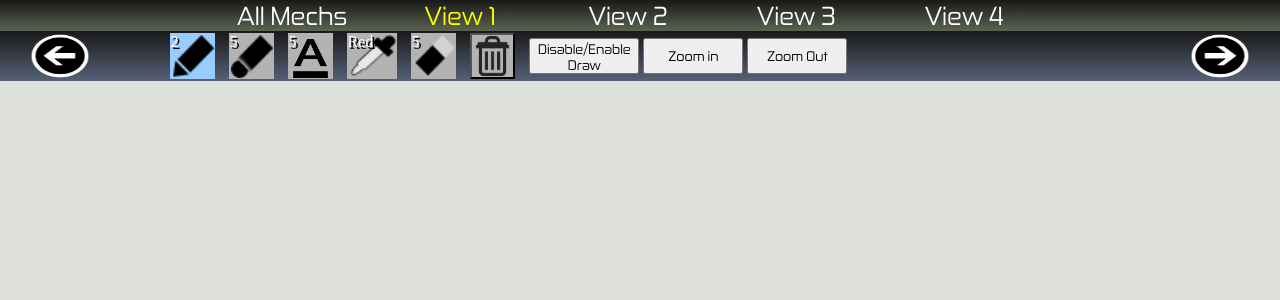
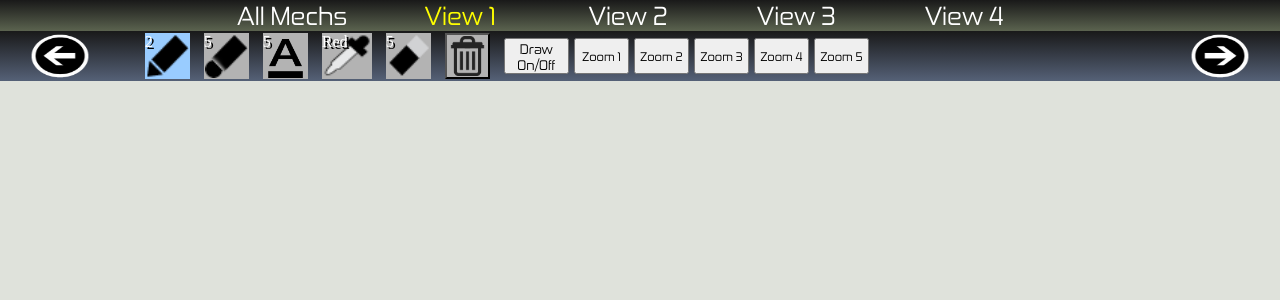
Before and after one commit to NateThurmond/MechMarkup, a PHP site: page /view1.php in a window 1280 px wide. Shown: the top 300 px of the page. Run offline with PHP 8.4, Linux system fonts and the light colour scheme; data that the repository does not hold is empty; a stand-in replaces the project's code that opens the database connection; some libraries are stand-ins or nearby versions.

Commit message:
Changed zoom mode to use buttons for different zoom sections rather than clicking to zoom in on sections

```diff
--- a/css/view.css
+++ b/css/view.css
@@ -44,11 +44,11 @@ body * {
 }
 
 #controlLeft, #controlRight {
-    width: 12%;
+    width: 10%;
 }
 
 #controlCenter {
-    width: 74%;
+    width: 78%;
 }
 
 .penSelect, .circleSelect, .eraserSelect, .drawColorSelect, .textSelect {
@@ -120,15 +120,36 @@ body * {
     background-color: #b3b3b3;
 }
 
-#disableDraw, #zoomIn, #zoomOut {
+#disableDraw {
+    padding-left: 2px;
+    padding-right: 2px;
     vertical-align: top;
     font-family: zekton, sans-serif;
     display: inline-block;
-    min-width: 100px;
-    max-width: 110px;
+    min-width: 65px;
+    max-width: 65px;
     min-height: 36px;
     height: 36px;
     margin-top: 7px;
+}
+
+.zoomButton {
+    margin-left: 1px;
+    padding-left: 1px;
+    padding-right: 1px;
+    font-size: 12px !important;
+    vertical-align: top;
+    font-family: zekton, sans-serif;
+    display: inline-block;
+    min-height: 36px;
+    height: 36px;
+    margin-top: 7px;
+    min-width: 55px;
+    max-width: 55px;
+}
+
+.zoomHighlight {
+    color: blue !important;
 }
 
 #floatBar {
--- a/js/view.js
+++ b/js/view.js
@@ -19,7 +19,6 @@ $(document).ready(function() {
     var pdfHeight = 0;
     var pdfWidth = 0;
     var zoomModeActive = false;
-    var zoomModeSet = false;
     var zoomArea = "critZoom";
 
     /*   VARIABLES SET BY USERS */
@@ -158,56 +157,36 @@ $(document).ready(function() {
 
             if (isMobile) {
                 $('.canvas').bind('touchstart', function(e) {
-                    if (zoomModeSet) {
-                        calcZoomScope(e.originalEvent.touches[0].clientX, e.originalEvent.touches[0].clientY);
-                    }
-                    else {
                     var offsets = calcXY(e.originalEvent.touches[0].clientX, e.originalEvent.touches[0].clientY,
                         halfPageWidth, halfPageHeight, marginTop, zoomModeActive);
                     handleMouseDown(offsets[0], offsets[1]);
-                    }
                 })
                 $('.canvas').bind('touchmove', function(e) {
-                    if (! zoomModeSet) {
                     var offsets = calcXY(e.originalEvent.touches[0].clientX, e.originalEvent.touches[0].clientY,
                         halfPageWidth, halfPageHeight, marginTop, zoomModeActive);
                     handleMouseMove(offsets[0], offsets[1]);
-                    }
                 })
                 $('.canvas').bind('click', function(e) {
-                    if (! zoomModeSet) {
                     var offsets = calcXY(e.clientX, e.clientY, halfPageWidth, halfPageHeight, marginTop, zoomModeActive);
                     handleMouseMove(offsets[0], offsets[1]);
-                    }
                 })
             }
             else {
                 $('.canvas').bind('mousedown', function(e) {
-                    if (zoomModeSet) {
-                        calcZoomScope(e.clientX, e.clientY);
-                    }
-                    else {
                     var offsets = calcXY(e.clientX, e.clientY, halfPageWidth, halfPageHeight, marginTop, zoomModeActive);
                     handleMouseDown(offsets[0], offsets[1]);
-                    }
                 })
                 $('.canvas').bind('mousemove', function(e) {
-                    if (! zoomModeSet) {
                     var offsets = calcXY(e.clientX, e.clientY, halfPageWidth, halfPageHeight, marginTop, zoomModeActive);
                     handleMouseMove(offsets[0], offsets[1]);
-                    }
                 })
                 $('.canvas').bind('mouseup', function(e) {
-                    if (! zoomModeSet) {
                     var offsets = calcXY(e.clientX, e.clientY, halfPageWidth, halfPageHeight, marginTop, zoomModeActive);
                     handleMouseUp(offsets[0], offsets[1]);
-                    }
                 })
                 $('.canvas').bind('mouseout', function(e) {
-                    if (! zoomModeSet) {
                     var offsets = calcXY(e.clientX, e.clientY, halfPageWidth, halfPageHeight, marginTop, zoomModeActive);
                     handleMouseOut(offsets[0], offsets[1]);
-                    }
                 })
             }
 
@@ -228,24 +207,30 @@ $(document).ready(function() {
             }
         });
 
-        $('#zoomIn').click(function() {
-            zoomModeSet = true;
-            $('#zoomIn').attr('disabled', true);
-        });
+        $('.zoomButton').click(function() {
 
-        $('#zoomOut').click(function() {
-            zoomModeSet = false;
-            zoomModeActive = false;
+            var zoomID = this.id;
+            var zoomNum = zoomID.substr(zoomID.length - 1);
 
-            $('#zoomIn').attr('disabled', false);
-            $(".canvasSelected").panzoom("zoom", 1, { silent: true });
-            $(".canvasSelected").css('position', 'static');
-            $(".canvasSelected").css('top', '0px');
+            $('.zoomButton').each(function() {
+                if (this.id != zoomID) {
+                    $(this).removeClass('zoomHighlight');
+                }
+            })
+
+            $(this).toggleClass("zoomHighlight");
+
+            if ($(this).hasClass('zoomHighlight')) {
+                zoomModeActive = true;
+                calcZoomScope(zoomNum);
+            }
+            else {
+                zoomOut();
+            }
         });
 
         $('#nextMech').click(function() {
-            $('#zoomOut').click();
-
+            zoomOut();
             var currentMech = (mechNumMod.mod(mechNumTotal)) + 1;
             mechNumMod++;
             var nextMech = (mechNumMod.mod(mechNumTotal)) + 1;
@@ -277,8 +262,7 @@ $(document).ready(function() {
         });
 
         $('#prevMech').click(function() {
-            $('#zoomOut').click();
-
+            zoomOut();
             var currentMech = (mechNumMod.mod(mechNumTotal)) + 1;
             mechNumMod--;
             var prevMech = (mechNumMod.mod(mechNumTotal)) + 1;
@@ -412,47 +396,26 @@ $(document).ready(function() {
         }
     });
 
-    function calcZoomScope(passedX, passedY) {
-
+    function calcZoomScope(zoomNum) {
         var mechID = $('.canvasSelected').css('background-image').split('?mechID=')[1].replace('")', '').replace(')', '');
         var mechType = mechTypes[mechID];
 
-        var calcX = passedX - (($(window).width() - pdfWidth) / 2);
-        var calcY = passedY - $('#floatBar').height();
-        if ($('#fillerDiv').height() != null) {
-            calcY -= $('#fillerDiv').height();
-        }
-
         if (mechType == 'elemental') {
-            if ((calcX < (pdfWidth * 0.62)) && (calcY < (pdfHeight * 0.51))) {
-                zoomArea = "elemental_group1";
-            }
-            else if ((calcX < (pdfWidth * 0.62)) && (calcY > (pdfHeight * 0.51))) {
-                zoomArea = "elemental_group2";
-            }
-            else if ((calcX > (pdfWidth * 0.62)) && (calcY < (pdfHeight * 0.54))) {
-                zoomArea = "elemental_attacks";
-            }
-            else if ((calcX > (pdfWidth * 0.62)) && (calcY > (pdfHeight * 0.54))) {
-                zoomArea = "elemental_swarm";
+            switch (zoomNum) {
+                case "1":
+                case "5": zoomArea = "elemental_group1"; break;
+                case "2": zoomArea = "elemental_group2"; break;
+                case "3": zoomArea = "elemental_attacks"; break;
+                case "4": zoomArea = "elemental_swarm"; break;
             }
         }
         else {
-            if ((calcX < (pdfWidth * 0.65)) && (calcY > (pdfHeight * 0.47))) {
-                zoomArea = "critZoom";
-            }
-            else if ((calcX > (pdfWidth * 0.65)) && (calcY > (pdfHeight * 0.47))) {
-                zoomArea = "critArmor";
-            }
-            else if ((calcX < (pdfWidth * 0.41)) && (calcY < (pdfHeight * 0.47))) {
-                zoomArea = "weaponArea";
-            }
-            else if ((calcX > (pdfWidth * 0.65)) && (calcY < (pdfHeight * 0.47))) {
-                zoomArea = "mechArmor";
-            }
-            else if ((calcX < (pdfWidth * 0.65)) && (calcX > (pdfWidth * 0.41)) &&
-                     (calcY < (pdfHeight * 0.47))) {
-                zoomArea = "pilotSection";
+            switch (zoomNum) {
+                case "1": zoomArea = "weaponArea"; break;
+                case "2": zoomArea = "pilotSection"; break;
+                case "3": zoomArea = "mechArmor"; break;
+                case "4": zoomArea = "critZoom"; break;
+                case "5": zoomArea = "critArmor"; break;
             }
         }
 
@@ -461,13 +424,19 @@ $(document).ready(function() {
             $(".canvasSelected").css('position', 'relative');
             $(".canvasSelected").css('top', - (pdfHeight * window[zoomArea]['xOff']) + 'px');
             $(".canvasSelected").css('left', (pdfWidth * window[zoomArea]['yOff']) + 'px');
-
-            setTimeout(function(){
-                zoomModeActive = true;
-                zoomModeSet = false;
-            }, 500);
         }
     };
+
+    function zoomOut() {
+        $('.zoomButton').each(function() {
+            $(this).removeClass('zoomHighlight');
+        })
+
+        zoomModeActive = false;
+        $(".canvasSelected").panzoom("zoom", 1, { silent: true });
+        $(".canvasSelected").css('position', 'static');
+        $(".canvasSelected").css('top', '0px');
+    }
 
     function calcXY(clientX, clientY, halfPageWidth, halfPageHeight, marginTop, zoomModeActive) {
         var offsetX = clientX;
--- a/view1.php
+++ b/view1.php
@@ -99,10 +99,13 @@ include('phpScripts/cookie.php');
 
                     <button id="clearCanvas"></button>
 
-                    <button id="disableDraw">Disable/Enable Draw</button>
+                    <button id="disableDraw">Draw On/Off</button>
 
-                    <button id="zoomIn">Zoom in</button>
-                    <button id="zoomOut">Zoom Out</button>
+                    <button id="zoom_1" class="zoomButton">Zoom 1</button>
+                    <button id="zoom_2" class="zoomButton">Zoom 2</button>
+                    <button id="zoom_3" class="zoomButton">Zoom 3</button>
+                    <button id="zoom_4" class="zoomButton">Zoom 4</button>
+                    <button id="zoom_5" class="zoomButton">Zoom 5</button>
                 </div>
 
                 <div id='controlRight'>
```
Also changed, not shown: view2.php (+6 -3 lines), view3.php (+6 -3 lines), view4.php (+6 -3 lines). Lines whose indentation alone changed are shown as unchanged.
